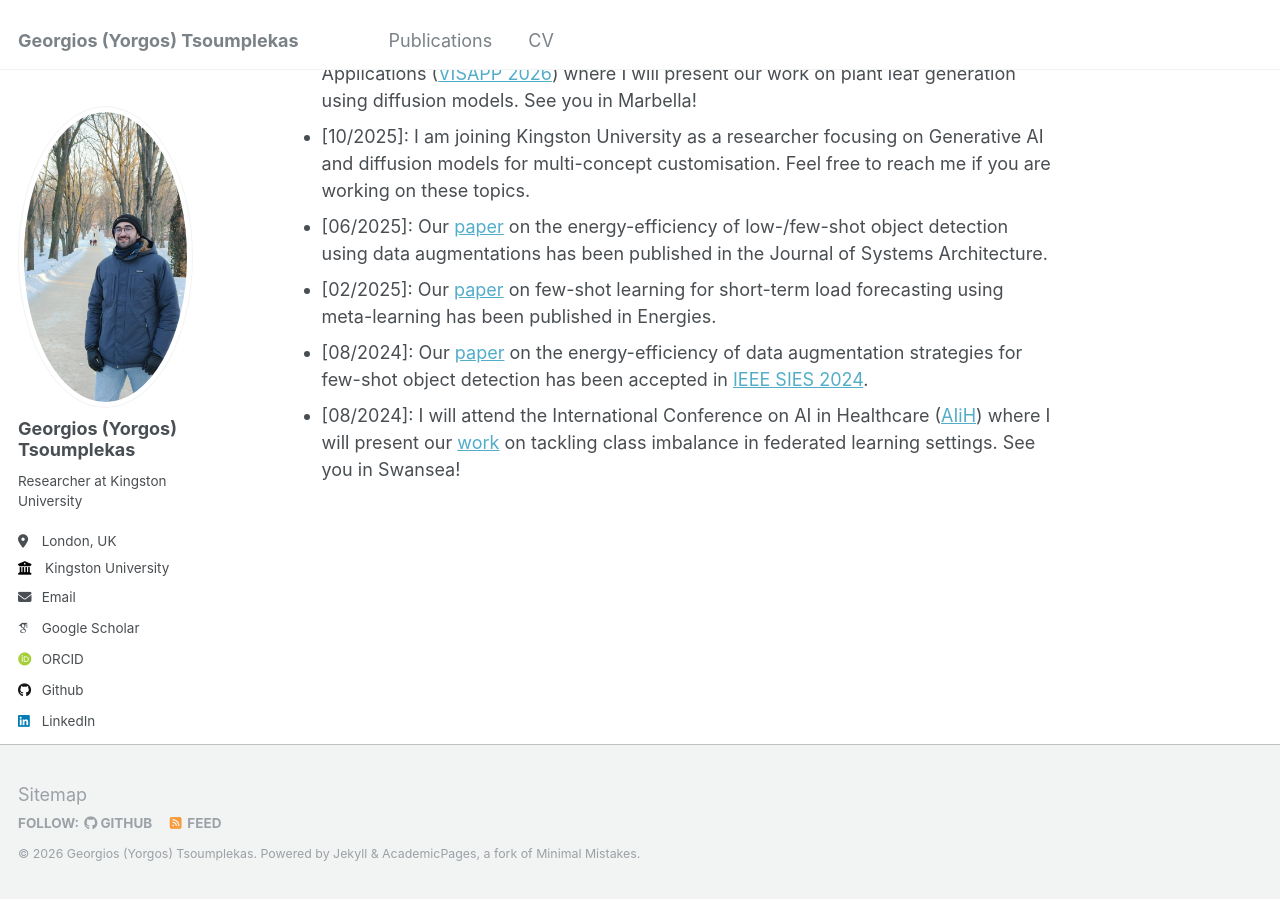
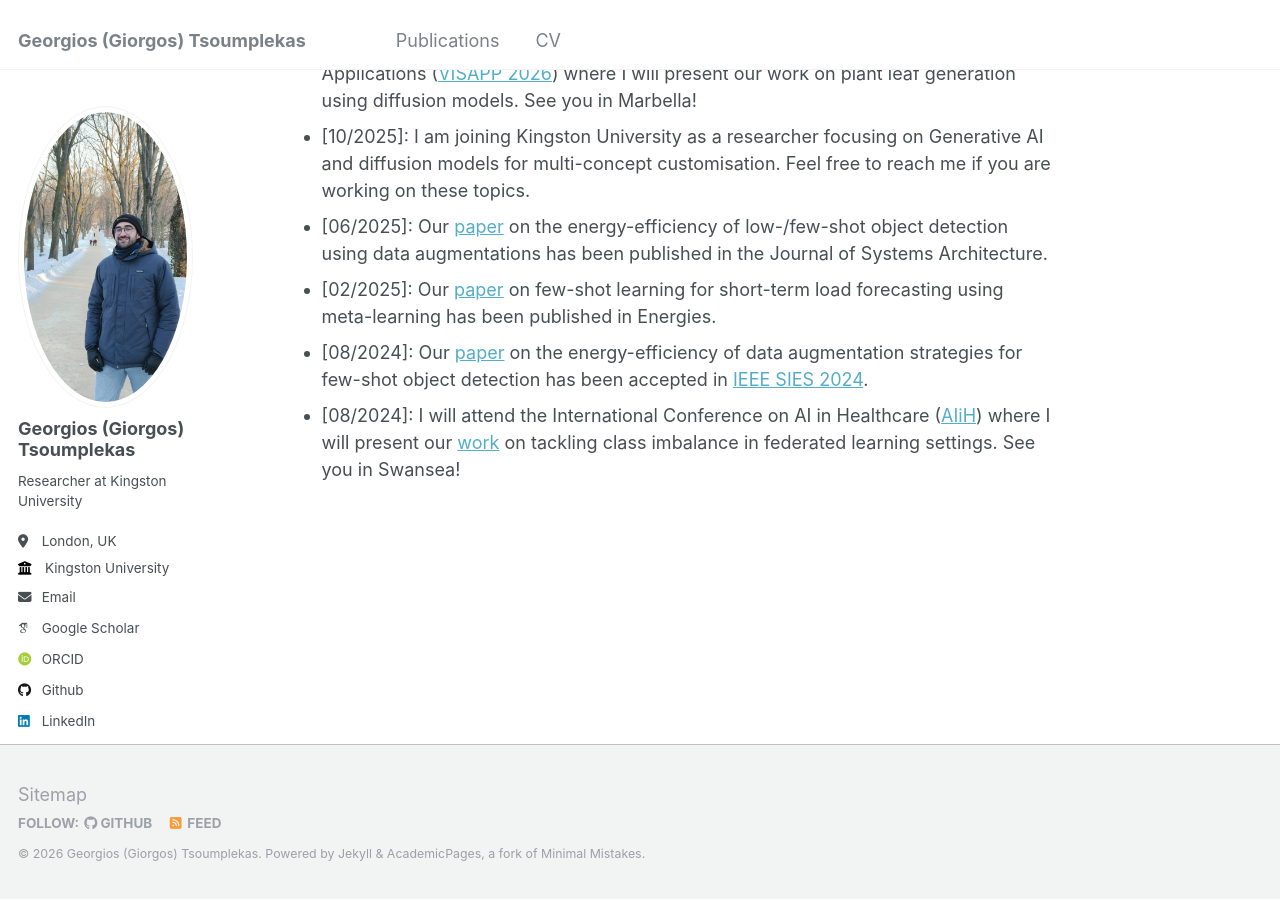
Before and after one commit to GeorgeTsoumplekas/GeorgeTsoumplekas.github.io, a Jekyll site: the page built from _pages/about.md, in a window 1280 px wide and 900 px high, scrolled down 511 px. Built offline with Jekyll 4.4.1, drawn with Linux system fonts in a browser that asks for light colours; some web fonts are replaced.

Commit message:
Update _config.yml

```diff
--- a/_config.yml
+++ b/_config.yml
@@ -8,9 +8,9 @@
 
 # Basic Site Settings
 locale                   : "en-US"
-title                    : "Georgios (Yorgos) Tsoumplekas"
+title                    : "Georgios (Giorgos) Tsoumplekas"
 title_separator          : "-"
-name                     : &name "Georgios (Yorgos) Tsoumplekas"
+name                     : &name "Georgios (Giorgos) Tsoumplekas"
 description              : &description "Researcher at Kingston University"
 url                      : https://GeorgeTsoumplekas.github.io # the base hostname & protocol for your site e.g. "https://mmistakes.github.io"
 baseurl                  : "" # the subpath of your site, e.g. "/blog"
@@ -22,7 +22,7 @@ repository               : "GeorgeTsoumplekas/GeorgeTsoumplekas.github.io"
 author:
   # Biographic information
   avatar           : "profile.jpg"
-  name             : "Georgios (Yorgos) Tsoumplekas"
+  name             : "Georgios (Giorgos) Tsoumplekas"
   pronouns         : # example: "she/her"
   bio              : "Researcher at Kingston University"
   location         : "London, UK"
```
